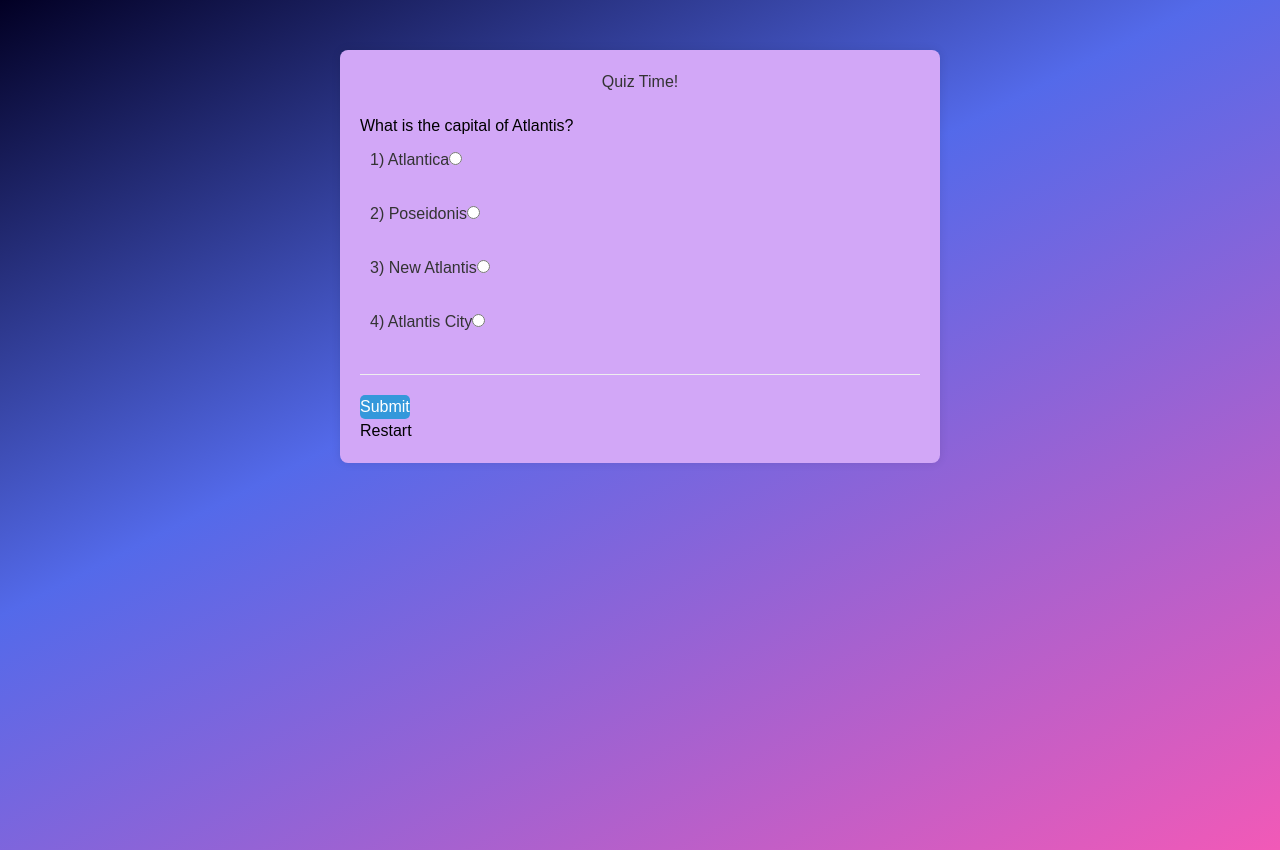
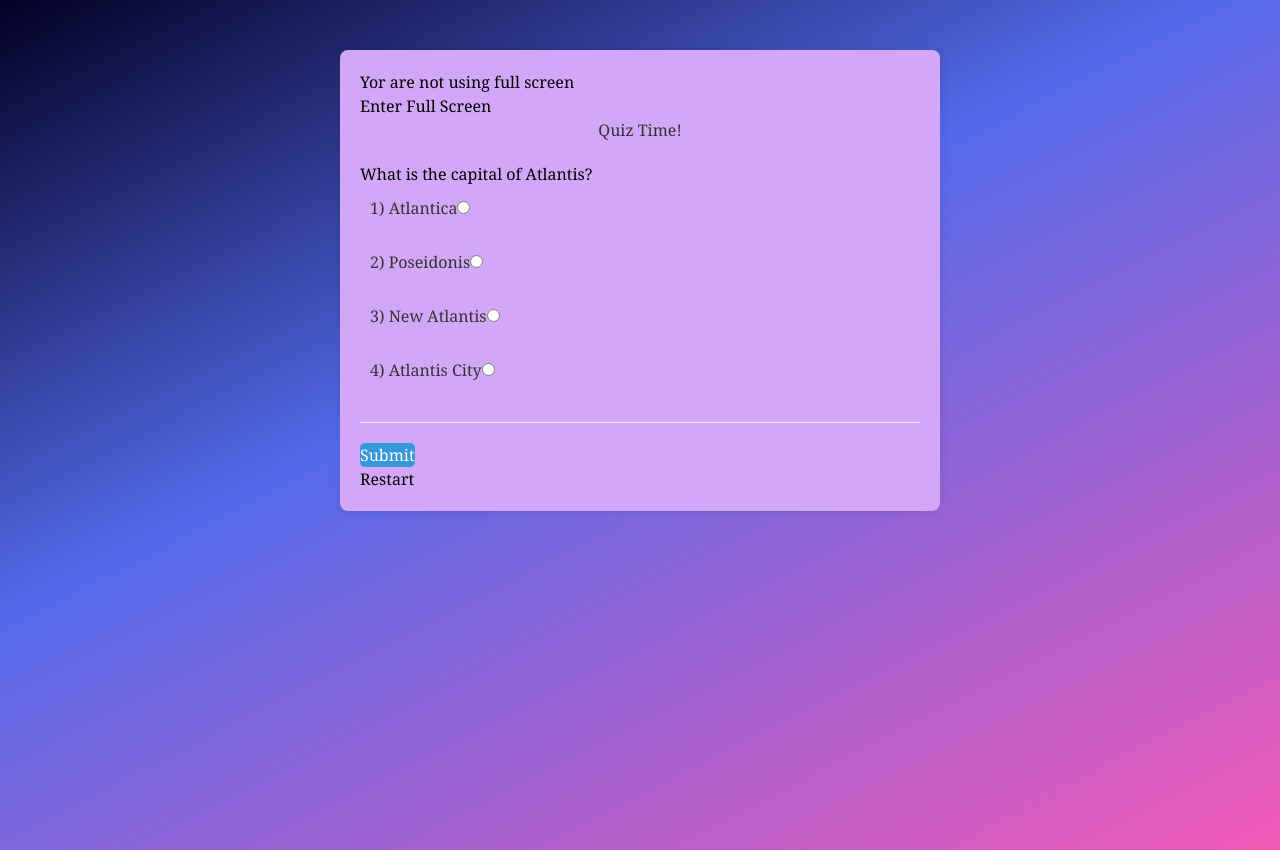
Before and after one commit to ajmircoder/AgentInsightsProject, a React (Vite) app: page / in a window 1280 px wide. Both pictures are taken after a click on the button "Are You Ready". Built offline with nearby package versions, Linux system fonts and the light colour scheme.

Commit message:
added screen detector and tab switcher

```diff
--- a/src/Components/Quiz.jsx
+++ b/src/Components/Quiz.jsx
@@ -1,4 +1,4 @@
-import React, { useEffect, useState } from 'react'
+import React, { useEffect, useState, useRef } from 'react'
 import '../CSS/quiz.css';
 import '../CSS/result.css'
 export default function Quiz({ quizStarted, setQuizStarted }) {
@@ -69,20 +69,27 @@ export default function Quiz({ quizStarted, setQuizStarted }) {
     const [isCorrect, setIsCorrect] = useState(false);
     const [score, setScore] = useState(0);
     const [showResult, setShowResult] = useState(false);
+    const [violationCount, setViolationCount] = useState(0);
+
+
+    useEffect(() => {
+        if (quizStarted) {
+            const savedScore = localStorage.getItem('score');
+            const qNum = localStorage.getItem('questionNum');
+            const vioCount = localStorage.getItem('violationCount');
+            console.log(vioCount)
+            setQuestionNum(Number(qNum));
+            setScore(Number(savedScore));
+            setViolationCount(Number(vioCount));
+        }
+    }, [])
 
     const next = () => {
         setQuestionNum(questionNum + 1);
         setIsCorrect(false);
         setUserAnswer('');
     };
-    useEffect(() => {
-        if (quizStarted) {
-            const savedScore = localStorage.getItem('score');
-            const qNum = localStorage.getItem('questionNum');
-            setQuestionNum(Number(qNum))
-            setScore(Number(savedScore));
-        }
-    }, [])
+
     const isRight = () => {
         setIsCorrect(true);
         if (userAnswer == questions[questionNum]["correct_answer"]) setScore(score + 1);
@@ -98,6 +105,7 @@ export default function Quiz({ quizStarted, setQuizStarted }) {
         setScore(0);
         localStorage.setItem('score', 0);
         localStorage.setItem('questionNum', 0);
+        setViolationCount(0);
     }
 
     useEffect(() => {
@@ -105,14 +113,65 @@ export default function Quiz({ quizStarted, setQuizStarted }) {
             setShowResult(true)
         }
     }, [questionNum]);
+
+    useEffect(() => {
+        localStorage.setItem('violationCount', violationCount.toString())
+        const handleVisibilityChange = () => {
+            if (document.visibilityState === 'hidden') {
+                setViolationCount(violationCount + 1);
+            }
+        };
+        document.addEventListener('visibilitychange', handleVisibilityChange);
+
+        return () => {
+            document.removeEventListener('visibilitychange', handleVisibilityChange);
+        };
+    }, [violationCount]);
+
+    const [isFullScreen, setIsFullScreen] = useState(false);
+
+    useEffect(() => {
+        const handleFullScreenChange = () => {
+            setIsFullScreen(document.fullscreenElement !== null);
+        };
+
+        document.addEventListener('fullscreenchange', handleFullScreenChange);
+
+        return () => {
+            document.removeEventListener('fullscreenchange', handleFullScreenChange);
+        };
+    }, []);
+
+    const toggleFullScreen = () => {
+        if (!document.fullscreenElement) {
+            document.documentElement.requestFullscreen().catch(err => {
+                console.error('Failed to enter full screen mode:', err);
+            });
+        } else {
+            document.exitFullscreen().catch(err => {
+                console.error('Failed to exit full screen mode:', err);
+            });
+        }
+    };
+
     return (
         <div>
+
             <div className="container md:text-xl">
+                <div className=' text-center'>
+                    <p>{isFullScreen ? '' : 'Yor are not using full screen'}</p>
+                    <button onClick={toggleFullScreen} className=" hover:text-white border border-purple-700
+                     hover:bg-purple-800 focus:ring-4 focus:outline-none focus:ring-purple-300
+                     font-medium rounded-lg text-md px-5 py-2.5 text-black text-center me-2 mb-2
+                       dark:hover:text-white dark:hover:bg-purple-500">
+                        {isFullScreen ? 'Exit Full Screen' : 'Enter Full Screen'}
+                    </button>
+                </div>
                 {showResult ? <div className="container0">
                     <div className="header">Quiz Result</div>
                     <div className="result">{`${score} out of 10`}</div>
                     <div className="message">{`${score > 4 ? "Congratulations! You did a great job!" : "Do your best next time"}`}</div>
-                    <button onClick={()=> restart()} className="button">Try Again</button>
+                    <button onClick={() => restart()} className="button">Try Again</button>
                 </div> :
                     <div>
                         <h1>Quiz Time!</h1>
@@ -177,8 +236,13 @@ export default function Quiz({ quizStarted, setQuizStarted }) {
                             }} className="submit-btn px-4 py-1 ml-auto block">Submit</button> :
                             <button className="text-white bg-red-400 font-medium
                    block ml-auto rounded-md text-lg px-5 py-[5px] mt-2" onClick={() => next()}>Next</button>}
-                   <button onClick={() => { restart() }} type="button" className="text-black bg-gradient-to-r from-red-200 via-red-300 to-yellow-200 hover:bg-gradient-to-bl focus:ring-4
+                        <button onClick={() => { restart() }} type="button" className="text-black bg-gradient-to-r from-red-200 via-red-300 to-yellow-200 hover:bg-gradient-to-bl focus:ring-4
                 focus:outline-none focus:ring-red-100 dark:focus:ring-red-400 font-medium rounded-md text-lg px-4 py-1 text-center me-2 mb-2">Restart</button>
+                        {violationCount >= 1 ?
+                            <div className=' bg-white px-1 py-[1px]'>
+                                <p className=' text-md text-red-700'>Violation Detected {violationCount} Times</p>
+                            </div>
+                            : ""}
                     </div>
                 }
 
--- a/src/index.css
+++ b/src/index.css
@@ -3,7 +3,7 @@
 @tailwind utilities;
 
 body {
-  font-family: 'Arial', sans-serif;
+  font-family: Cambria, Cochin, Georgia, Times, 'Times New Roman', serif;
   margin: 0;
   padding: 0;
   background: rgb(2, 0, 36);
```
